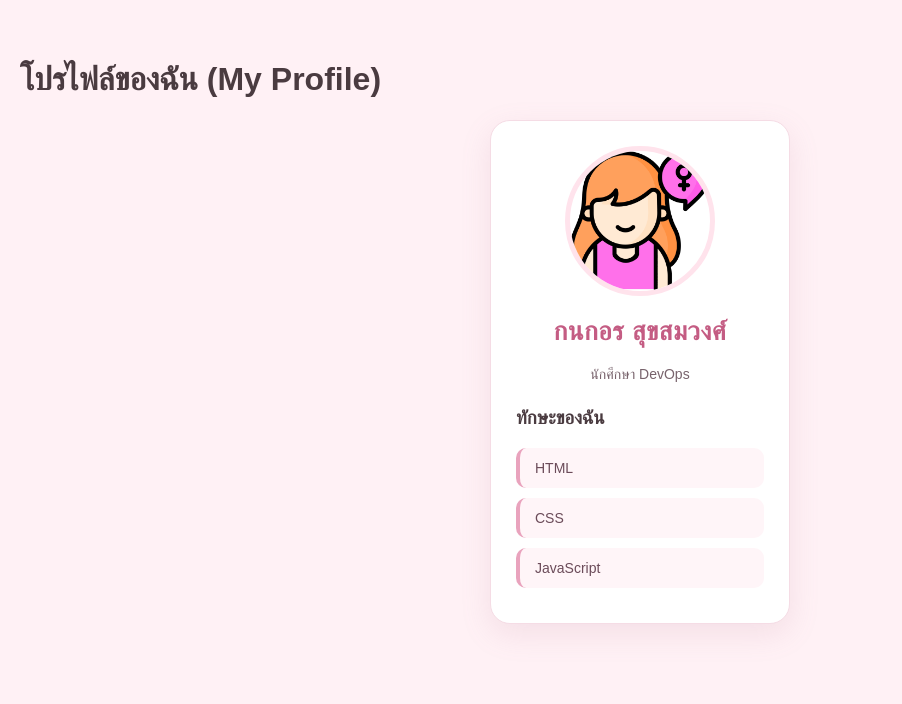
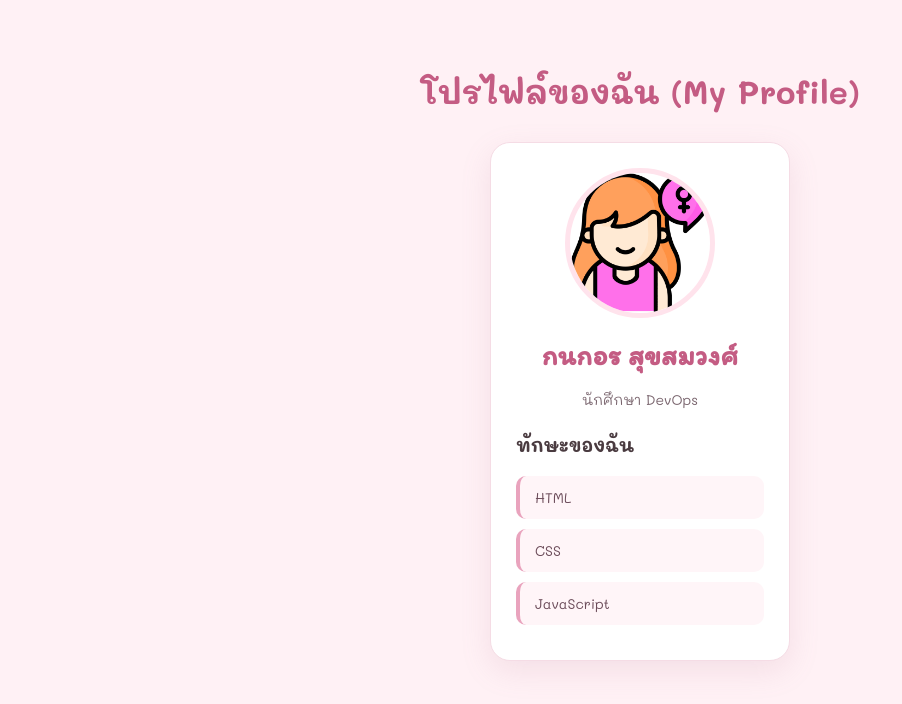
Before and after one commit to kanokon29/my-web-profile, a plain HTML site: page index.html in a window 1280 px wide. Shown: the whole page, without its empty margins (0-902 px from the left). Drawn offline with Linux system fonts and the light colour scheme.

Commit message:
ตกแต่งงง

```diff
--- a/index.html
+++ b/index.html
@@ -7,6 +7,9 @@
   <title>โปรไฟล์ของฉัน</title>
 
   <link rel="stylesheet" href="style.css">
+  <link rel="preconnect" href="https://fonts.googleapis.com">
+  <link rel="preconnect" href="https://fonts.gstatic.com" crossorigin>
+  <link href="https://fonts.googleapis.com/css2?family=Itim&family=Mali:wght@400;500;600;700&display=swap" rel="stylesheet">
 
   <meta charset="UTF-8">
   <meta name="viewport" content="width=device-width, initial-scale=1.0">
--- a/style.css
+++ b/style.css
@@ -82,3 +82,32 @@ ul li {
 ul li:hover {
   background-color: #ffe5ee;
 }
+
+
+/* ฟอนต์ลายมือทั้งหน้า */
+body {
+  font-family: "Mali", cursive;
+}
+
+/* จัดหัวข้อโปรไฟล์ให้อยู่ตรงกลาง */
+h1 {
+  text-align: center;
+  font-family: "Mali", cursive;
+  font-size: 32px;
+  font-weight: 700;
+  color: #c45c83;
+  margin: 30px auto;
+}
+
+/* ฟอนต์ลายมือสำหรับชื่อโปรไฟล์ */
+#profile-name {
+  font-family: "Itim", cursive;
+  font-size: 28px;
+  font-weight: 600;
+}
+
+/* ฟอนต์ลายมือสำหรับข้อมูลและรายการทักษะ */
+.bio,
+ul li {
+  font-family: "Mali", cursive;
+}
```
